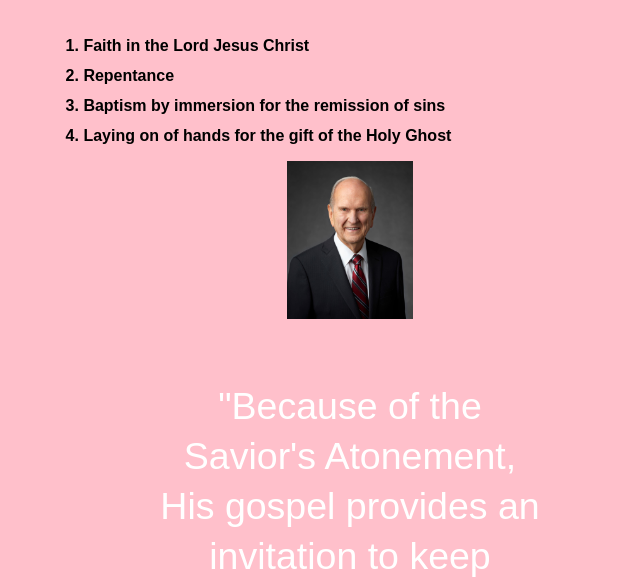
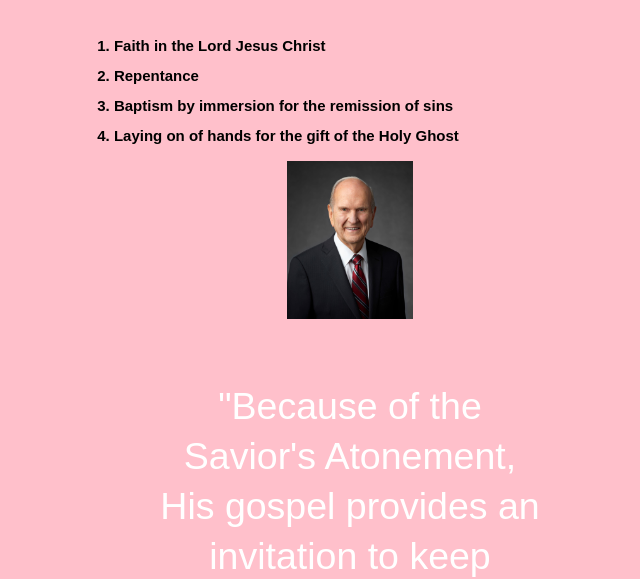
Before and after one commit to mignrod/wdd130, a plain HTML site: page challenge4/index.html in a window 1280 px wide. Shown: the part 238-817 px from the top of the page, without its empty margins (290-930 px from the left). Drawn offline with Linux system fonts and the light colour scheme.

```diff
--- a/challenge4/styles/educationchallenge.css
+++ b/challenge4/styles/educationchallenge.css
@@ -41,8 +41,8 @@ h3 {
     line-height: 30px;
     text-align: left;
     font-weight: 900;
-    font-size: 1em;
-    max-width: 90%;
+    font-size: 15px;
+    max-width: 80%;
 
 }
 
```
